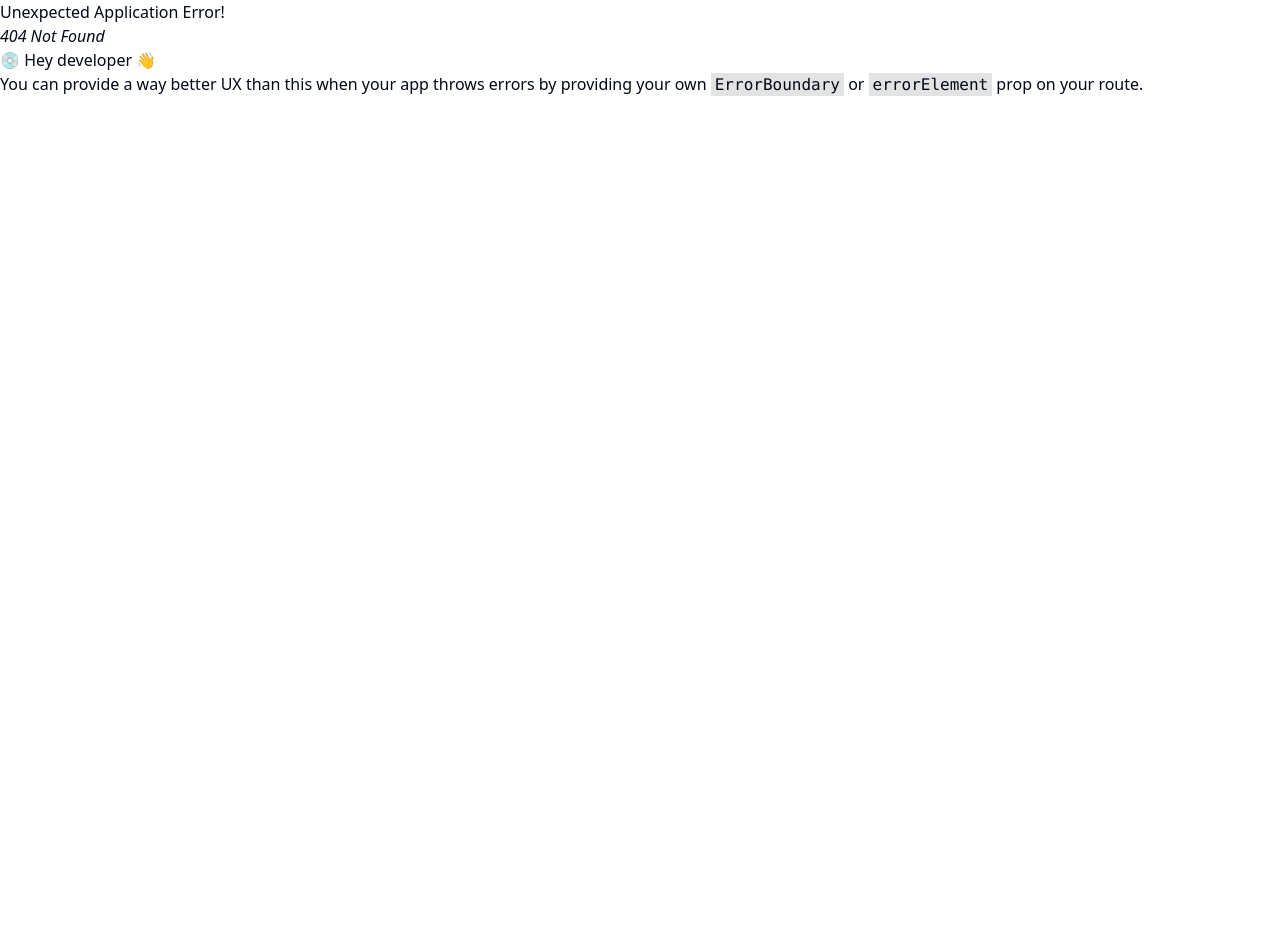
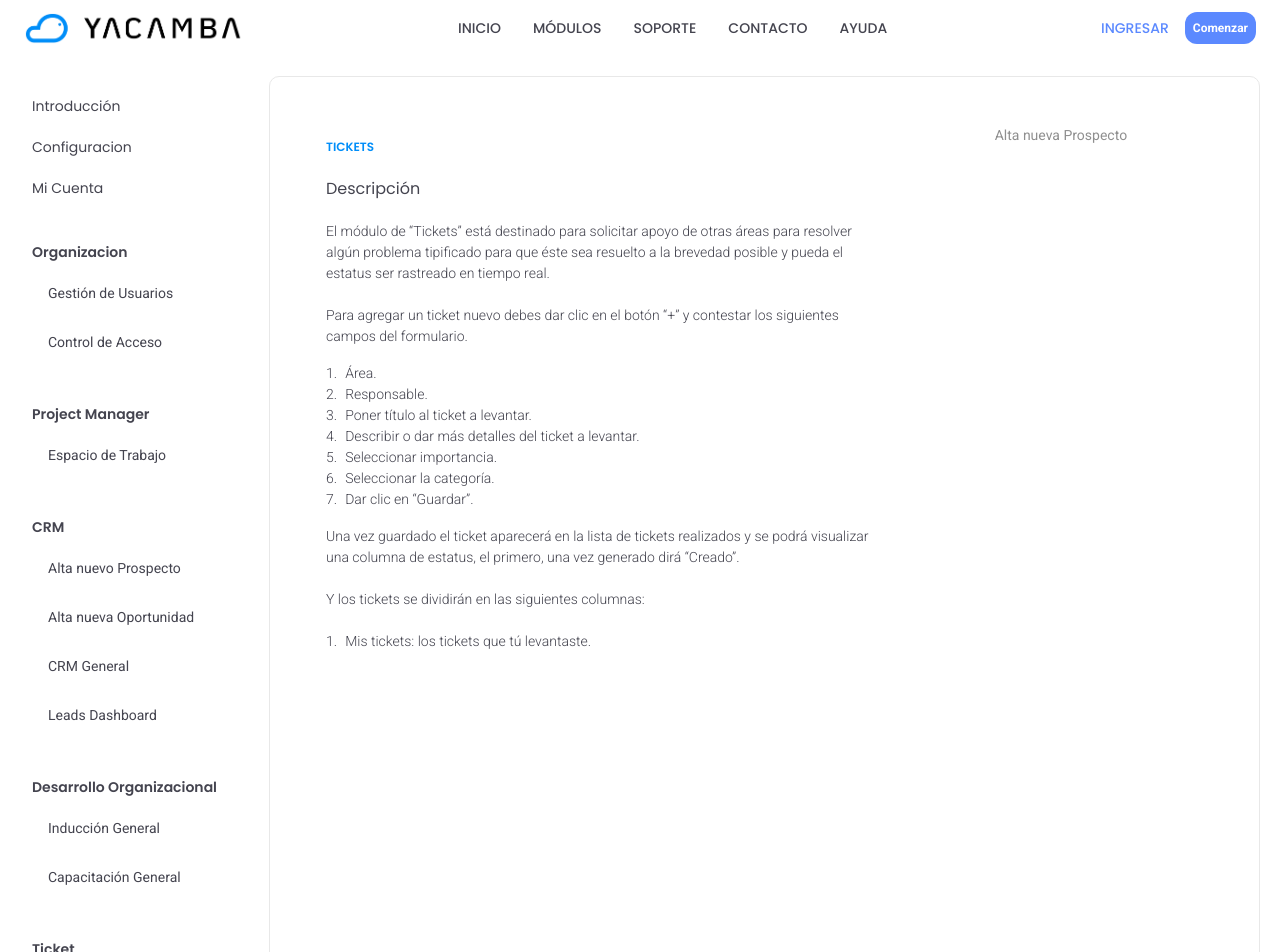
Before and after one commit to Pixells-io/Pixells-Web, a React (Vite) app: page /ayuda/tickets-general in a window 1280 px wide. Before the commit this address had no page. Shown: the top 952 px of the page. Before the commit the page ends 800 px from the top, so only its background shows below. Built offline with nearby package versions, Linux system fonts and the light colour scheme.

Commit message:
Updateds

```diff
--- a/src/App.jsx
+++ b/src/App.jsx
@@ -173,6 +173,17 @@ const router = createBrowserRouter([
               };
             },
           },
+          {
+            path: "/ayuda/tickets-general",
+            lazy: async () => {
+              const { default: Component } = await import(
+                "./pages/Knowledge/Sections/Ticket/Tickets"
+              );
+              return {
+                Component,
+              };
+            },
+          }
         ]
 
       }
--- a/src/pages/Knowledge/Sections/Ticket/Tickets.jsx
+++ b/src/pages/Knowledge/Sections/Ticket/Tickets.jsx
@@ -1,10 +1,159 @@
-import React from "react";
+import React, { useRef, useState } from "react";
 
-function TicketsGeneral(){
+function TicketsGeneral() {
+  const article1Ref = useRef(null);
+  const containerRef = useRef(null);
 
-return (
+  const [activeButton, setActiveButton] = useState(null);
 
-    <div></div>
-);
+  const scrollToArticle = (articleRef, buttonIndex) => {
+    const container = containerRef.current;
+    const article = articleRef.current;
+
+    if (container && article) {
+      // Calcular la posición de scroll
+      const scrollPosition = article.offsetTop - container.offsetTop;
+
+      // Hacer el scroll
+      container.scrollTo({
+        top: scrollPosition,
+        behavior: "smooth",
+      });
+
+      setActiveButton(buttonIndex);
+    }
+  };
+
+  return (
+    <div className="w-full h-full grid grid-cols-12 gap-12 rounded-[10px] bg-white border border-[#E8E8E8] px-8 py-4">
+      <div
+        ref={containerRef}
+        className="w-full max-h-[70vh] overflow-auto col-span-8 px-6 py-10"
+      >
+        {/*Title */}
+        <span className="font-poppins font-semibold text-[12px] text-[#008EF9]">
+          TICKETS
+        </span>
+        <h2 className="pt-5 font-poppins text-[16px] text-grisHeading">
+          Descripción
+        </h2>
+
+        {/*ARTICLE 1 */}
+        <div>
+          <article className="pt-5 font-roboto font-light text-[14px] text-grisHeading">
+            <p>
+              El módulo de “Tickets” está destinado para solicitar apoyo de
+              otras áreas para resolver algún problema tipificado para que éste
+              sea resuelto a la brevedad posible y pueda el estatus ser
+              rastreado en tiempo real.
+            </p>
+            <br />
+            <p>
+              Para agregar un ticket nuevo debes dar clic en el botón “+” y
+              contestar los siguientes campos del formulario.
+            </p>
+            <ol className="mt-4 mb-4">
+              <li className="before:content-['1.'] before:mr-2">Área.</li>
+              <li className="before:content-['2.'] before:mr-2">
+                Responsable.
+              </li>
+              <li className="before:content-['3.'] before:mr-2">
+                Poner título al ticket a levantar.
+              </li>
+              <li className="before:content-['4.'] before:mr-2">
+                Describir o dar más detalles del ticket a levantar.
+              </li>
+              <li className="before:content-['5.'] before:mr-2">
+                Seleccionar importancia.
+              </li>
+              <li className="before:content-['6.'] before:mr-2">
+                Seleccionar la categoría.
+              </li>
+              <li className="before:content-['7.'] before:mr-2">
+                Dar clic en “Guardar”.
+              </li>
+            </ol>
+
+            <p>
+              Una vez guardado el ticket aparecerá en la lista de tickets
+              realizados y se podrá visualizar una columna de estatus, el
+              primero, una vez generado dirá “Creado”.
+            </p>
+            <br />
+            <p>Y los tickets se dividirán en las siguientes columnas:</p>
+            <br />
+            <ol className="mb-4">
+              <li className="before:content-['1.'] before:mr-2">
+                Mis tickets: los tickets que tú levantaste.
+              </li>
+              <li className="before:content-['2.'] before:mr-2">
+                Asignados: los tickets que se asignaron a ti.
+              </li>
+              <li className="before:content-['3.'] before:mr-2">
+                En proceso: los tickets en proceso asignados a ti.
+              </li>
+            </ol>
+            <p>Para dar seguimiento del ticket, debes dar clic en el botón de la columna “Acciones”. Se abrirá una nueva ventana con las siguientes características:
+            </p><br />
+            <span>1. Columna del lado derecho, se visualizará la información general del ticket.
+            </span>
+            <ol className="mt-4 mb-4">
+  <li className="before:content-['a.'] before:mr-2">
+    Información de fecha de creación del ticket.
+  </li>
+  <li className="before:content-['b.'] before:mr-2">
+    Mostrará los días acumulados desde la fecha de creación.
+  </li>
+  <li className="before:content-['c.'] before:mr-2">
+    La persona que lo creó.
+  </li>
+  <li className="before:content-['d.'] before:mr-2">
+    Día(s) de la última actualización.
+  </li>
+  <li className="before:content-['e.'] before:mr-2">
+    El nivel de importancia.
+  </li>
+  <li className="before:content-['f.'] before:mr-2">
+    El estatus.
+  </li>
+  <li className="before:content-['g.'] before:mr-2">
+    La descripción.
+  </li>
+  <li className="before:content-['h.'] before:mr-2">
+    La categoría.
+  </li>
+</ol>
+
+            <span>2. Columna del lado izquierdo, se visualizará algunas acciones que podrán realizarse con el ticket:</span>
+            <ol className="mt-4 mb-4">
+  <li className="before:content-['a.'] before:mr-2">
+    Acciones.
+  </li>
+  <li className="before:content-['b.'] before:mr-2">
+    Agregar más “Responsables” si fuera necesario. Esto le llegará a todos los pertenecientes del área.
+  </li>
+</ol>
+
+          </article>
+        </div>
+      </div>
+      <section className="col-span-4 max-h-[60vh] overflow-auto px-8 py-6">
+        <div className="flex max-w-[155px] whitespace-nowrap flex-col space-y-5">
+          <button
+            onClick={() => scrollToArticle(article1Ref, 0)}
+            className={`px-3 py-2 font-roboto font-normal text-[14px]
+                ${
+                  activeButton === 0
+                    ? "border-l border-[#000000] text-grisHeading font-semibold"
+                    : "text-[#8F8F8F] hover:border-l hover:border-[#000000] hover:text-grisHeading hover:font-semibold"
+                }`}
+          >
+            {" "}
+            Alta nueva Prospecto
+          </button>
+        </div>
+      </section>
+    </div>
+  );
 }
 export default TicketsGeneral;
--- a/src/pages/Knowledge/arrayData.js
+++ b/src/pages/Knowledge/arrayData.js
@@ -43,7 +43,7 @@ export const arrayData = [
     ],
   },
   {
-    name: "DESARROLLO ORGANIZACIONAL",
+    name: "Desarrollo Organizacional",
     sub_modules:[
       {
         name:"Inducción General",
@@ -55,5 +55,15 @@ export const arrayData = [
       }
     ]
 
+  },
+  {
+    name: "Ticket",
+    sub_modules:[
+      {
+        name:"Tickets General",
+        url:"/ayuda/tickets-general"
+      },
+    ]
+
   }
 ];
```
